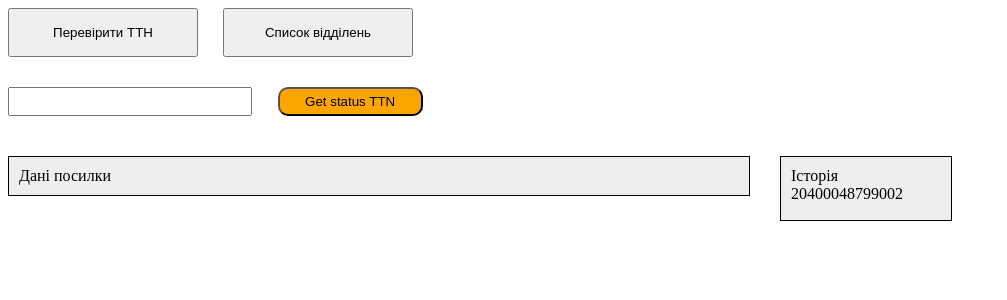
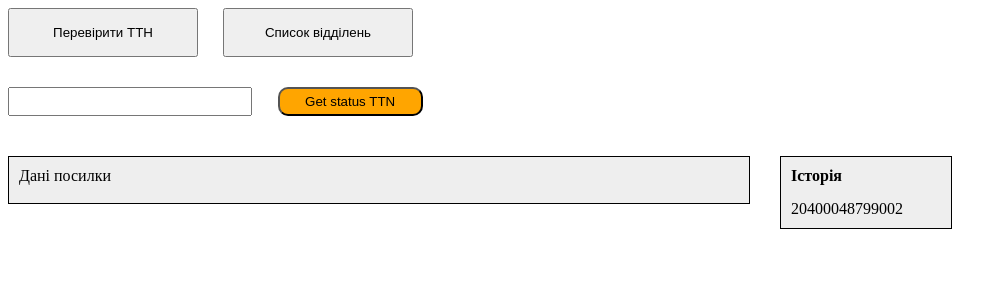
Before and after one commit to Vadim-Kostetskyi/Nova_pochta, a React (Create React App) app: page / in a window 1280 px wide. Shown: the top 300 px of the page, without its empty margins (0-1007 px from the left). Built offline with nearby package versions, Linux system fonts and the light colour scheme.

Commit message:
add styles to history

```diff
--- a/src/App.tsx
+++ b/src/App.tsx
@@ -18,9 +18,9 @@ function App() {
         <p className='details-text'>Дані посилки</p>
       </div>
       <div className='history'>
-          <p className='history-text'>Історія</p>
-          <ul>
-            <li>20400048799002</li>
+          <strong className='history-text'>Історія</strong>
+          <ul className='history-list'>
+            <li className='history-item'>20400048799002</li>
           </ul>
       </div>
       </div>
--- a/src/index.css
+++ b/src/index.css
@@ -16,15 +16,7 @@ p {
 .operation {
   margin-bottom: 30px;
 }
-.check {
-  width: 40vw;
-  padding: 15px 5px;
-  margin-right: 25px;
-
-  @media screen and (min-width: 480px) {
-    width: 190px;
-  }
-}
+.check,
 .offices {
   width: 40vw;
   padding: 15px 5px;
@@ -32,6 +24,13 @@ p {
   @media screen and (min-width: 480px) {
     width: 190px;
   }
+}
+.check {
+  margin-right: 25px;
+}
+.check:focus,
+.offices:focus {
+  background-color: #808080;
 }
 
 .get {
@@ -78,7 +77,6 @@ p {
   }
 }
 .history {
-  /* max-width: 200px; */
   padding: 10px;
   background-color: #eeeeee;
   border: 1px solid black;
@@ -87,3 +85,7 @@ p {
     width: 150px;
   }
 }
+.history-text {
+  display: block;
+  margin-bottom: 15px;
+}
```
